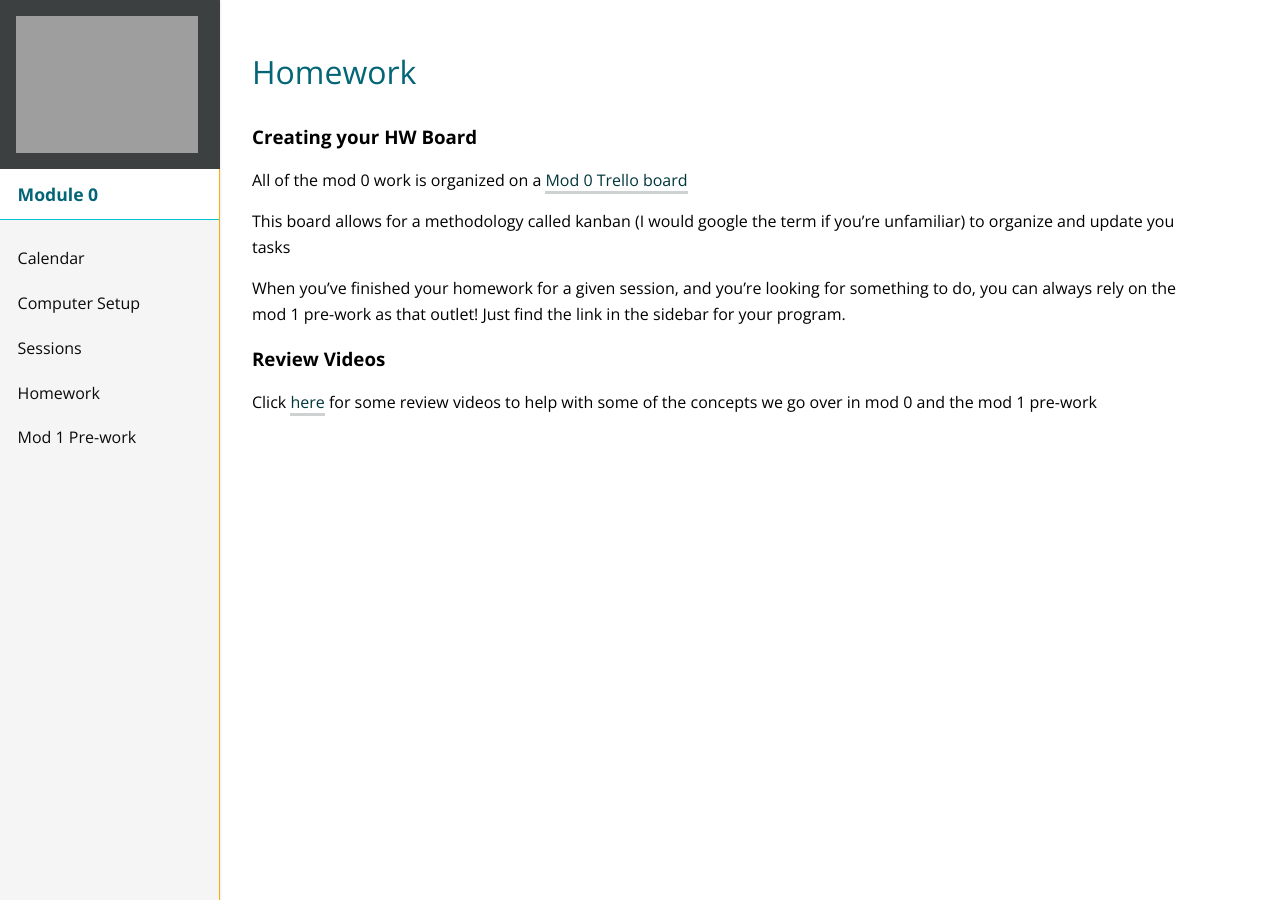
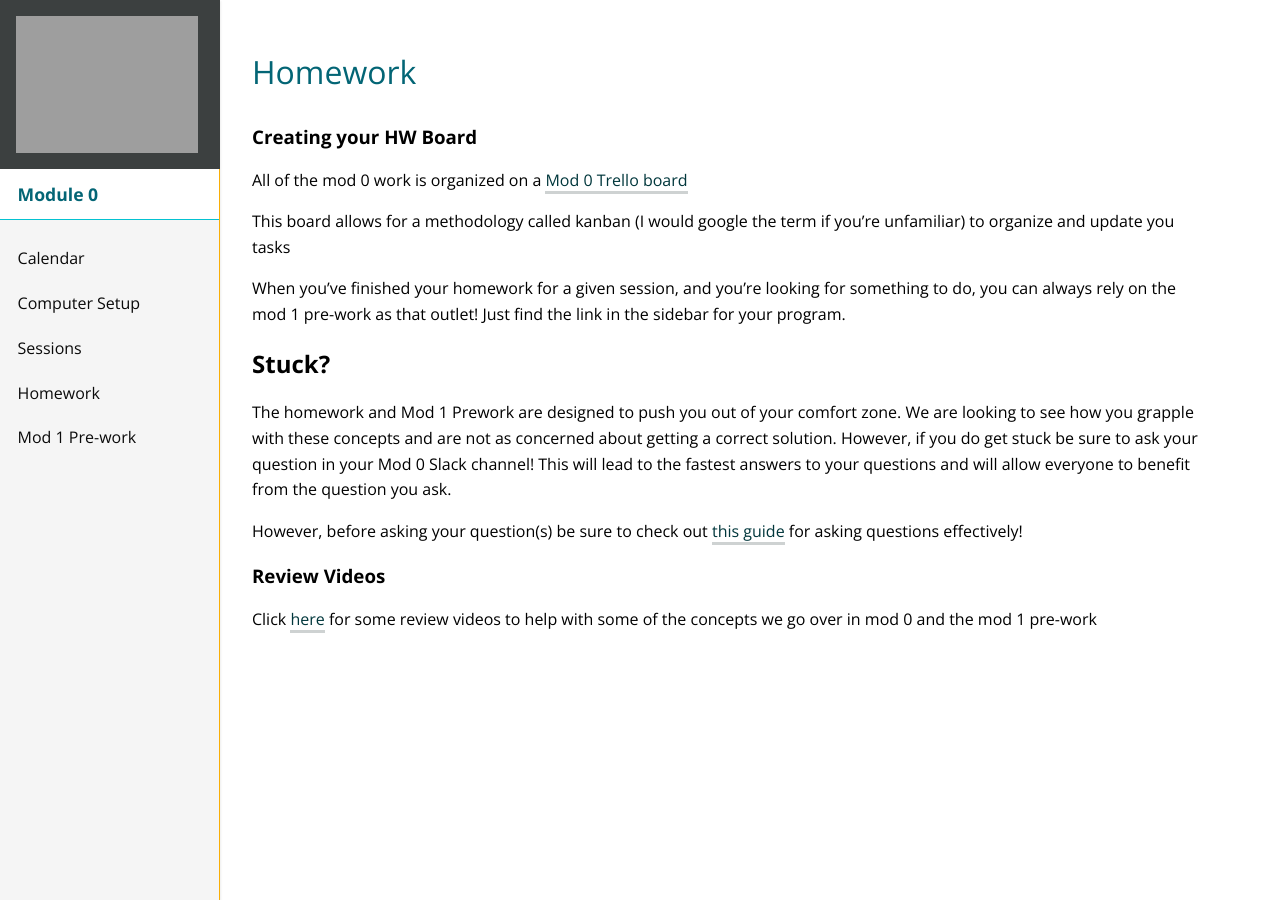
Before and after one commit to turingschool/mod-0-curriculum, a Jekyll site: the page built from homework/index.md, in a window 1280 px wide. Built offline with Jekyll 4.4.1, drawn with Linux system fonts in a browser that asks for light colours; nearby versions of some CDN libraries.

Commit message:
Add link to question gist

```diff
--- a/homework/index.md
+++ b/homework/index.md
@@ -11,6 +11,11 @@ This board allows for a methodology called kanban (I would google the term if yo
 
 When you've finished your homework for a given session, and you're looking for something to do, you can always rely on the mod 1 pre-work as that outlet! Just find the link in the sidebar for your program.
 
+## Stuck?
+The homework and Mod 1 Prework are designed to push you out of your comfort zone. We are looking to see how you grapple with these concepts and are not as concerned about getting a correct solution. However, if you do get stuck be sure to ask your question in your Mod 0 Slack channel! This will lead to the fastest answers to your questions and will allow everyone to benefit from the question you ask.
+
+However, before asking your question(s) be sure to check out [this guide](https://gist.github.com/ericweissman/fb0241e226227867b6bc70a4d49227f5) for asking questions effectively!
+
 ### Review Videos
 
 Click [here](https://www.youtube.com/playlist?list=PL1Y67f0xPzdMFq2S1bK7E7veT_BbK-zjt) for some review videos to help with some of the concepts we go over in mod 0 and the mod 1 pre-work
```
